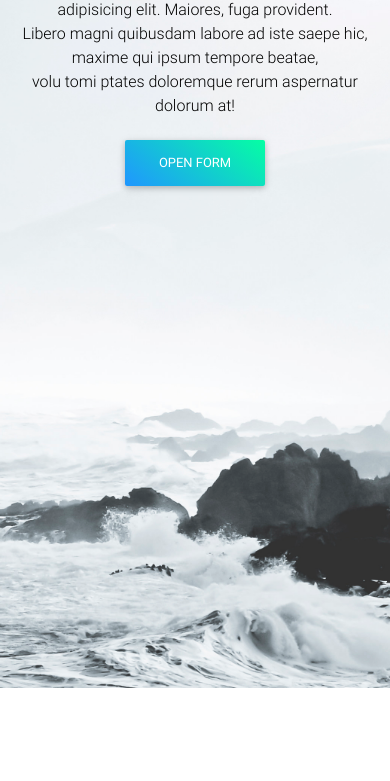
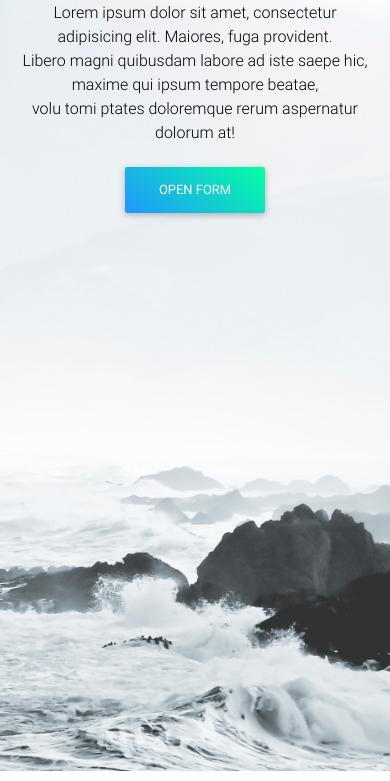
Before and after one commit to alexandere1997/Landinge-Page.github.io, a plain HTML site: page index.html in a window 390 px wide. Shown: the part 234-1015 px from the top of the page. Drawn offline with Linux system fonts and the light colour scheme; files whose address does not match are found by name.

Commit message:
Update media.css

```diff
--- a/css/media.css
+++ b/css/media.css
@@ -17,7 +17,7 @@
 }
 @media (max-width: 575px) {
 	html, body, header, .view{
-		height: 103%;
+		height: 106%;
 	}
     header .header-text_box h2{
 		font-size: 22px;
```
